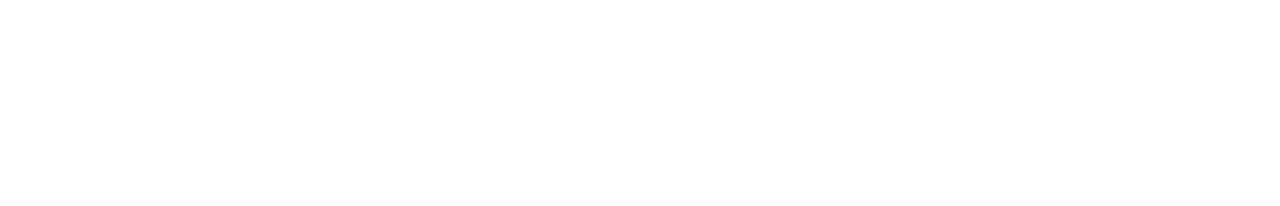
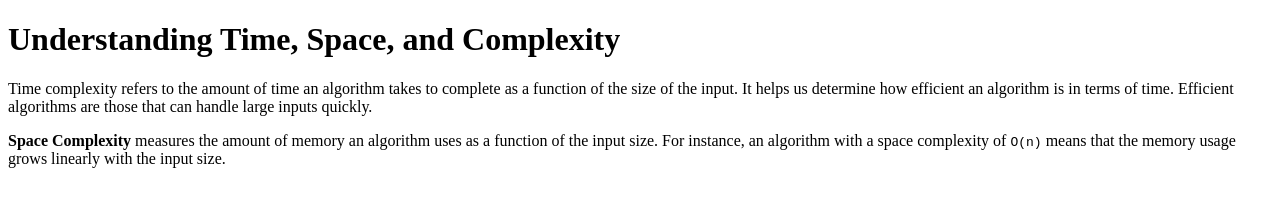
Before and after one commit to acciojob/time-and-space-complexity-nagaratnashetty, a website: page main.html in a window 1280 px wide. Drawn offline with Linux system fonts and the light colour scheme.

Commit message:
created a submission

```diff
--- a/main.html
+++ b/main.html
@@ -8,6 +8,13 @@
 
 <body>
 	<!-- the entire body must be written by student -->
+	<h1>Understanding Time, Space, and Complexity</h1>
+
+    <!-- First Paragraph about Time Complexity -->
+    <p>Time complexity refers to the amount of time an algorithm takes to complete as a function of the size of the input. It helps us determine how efficient an algorithm is in terms of time. Efficient algorithms are those that can handle large inputs quickly.</p>
+
+    <!-- Second Paragraph about Space Complexity -->
+    <p><b>Space Complexity</b> measures the amount of memory an algorithm uses as a function of the input size. For instance, an algorithm with a space complexity of <code>O(n)</code> means that the memory usage grows linearly with the input size.</p>
     <script type="text/javascript" src="./script.js">
 </script>
 
```
